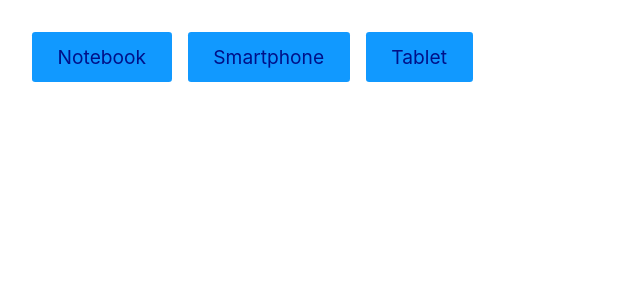
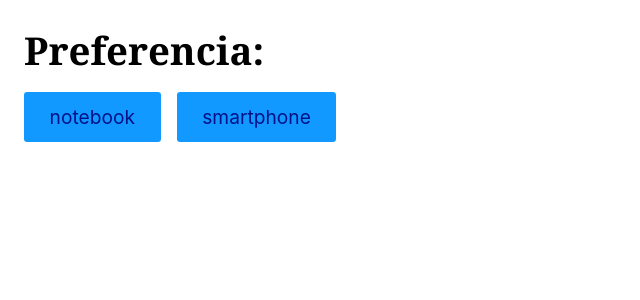
Before and after one commit to evairb/examples_react, a React (Vite) app: page / in a window 1280 px wide. Shown: the top 300 px of the page, without its empty margins (0-640 px from the left). Built offline with nearby package versions, Linux system fonts and the light colour scheme.

Commit message:
Exemple useEffect

```diff
--- a/src/App.jsx
+++ b/src/App.jsx
@@ -1,38 +1,34 @@
-import React, { useState } from 'react';
+import React, { useState, useEffect } from 'react';
 import Produto from './Produto';
 
 const App = () => {
-  const [dados, setDados] = useState(null);
-  const [carregando, setCarregando] = useState(null);
+  const [produto, setProduto] = useState(null);
 
-  async function handleClick(event) {
-    setCarregando(true);
-    let produto = event.target.innerText;
-    let api = 'https://ranekapi.origamid.dev/json/api/produto/';
-    let busca = api + produto;
+  useEffect(() => {
+    const produtoLocal = window.localStorage.getItem('produto');
+    if (produtoLocal !== null) setProduto(produtoLocal);
+  }, []);
 
-    const response = await fetch(busca).then();
-    const json = await response.json();
-    setDados(json);
-    setCarregando(false);
+  useEffect(() => {
+    if (produto !== null) window.localStorage.setItem('produto', produto);
+  }, [produto]);
+
+  function handleClick({ target }) {
+    setProduto(target.innerText);
   }
 
   return (
     <div>
-      <button style={{ margin: '.5rem' }} onClick={handleClick}>
-        Notebook
+      <h1>Preferencia: {produto}</h1>
+      <button onClick={handleClick} style={{ marginRight: '1rem' }}>
+        notebook
       </button>
-      <button style={{ margin: '.5rem' }} onClick={handleClick}>
-        Smartphone
-      </button>
-      <button style={{ margin: '.5rem' }} onClick={handleClick}>
-        Tablet
-      </button>
-      {carregando && <p>Carregando...</p>}
-      {!carregando && dados && <Produto dados={dados} />}
+      <button onClick={handleClick}>smartphone</button>
+      <Produto produto={produto} />
     </div>
   );
 };
+
 export default App;
 // Os links abaixo puxam dados de um produto em formato JSON
 // https://ranekapi.origamid.dev/json/api/produto/tablet
--- a/src/Produto.jsx
+++ b/src/Produto.jsx
@@ -1,11 +1,19 @@
-import React from 'react';
+import React, { useEffect, useState } from 'react';
 
-const Produto = ({ dados }) => {
+const Produto = ({ produto }) => {
+  const [dados, setDados] = useState(null);
+  useEffect(() => {
+    if (produto !== null)
+      fetch(`https://ranekapi.origamid.dev/json/api/produto/${produto}`)
+        .then(response => response.json())
+        .then(json => setDados(json));
+  }, [produto]);
+
+  if (dados === null) return null;
   return (
     <div>
       <h1>{dados.nome}</h1>
       <p>R$ {dados.preco}</p>
-      <img src={dados.fotos[0].src} alt={dados.fotos[0].titulo} />
     </div>
   );
 };
```
